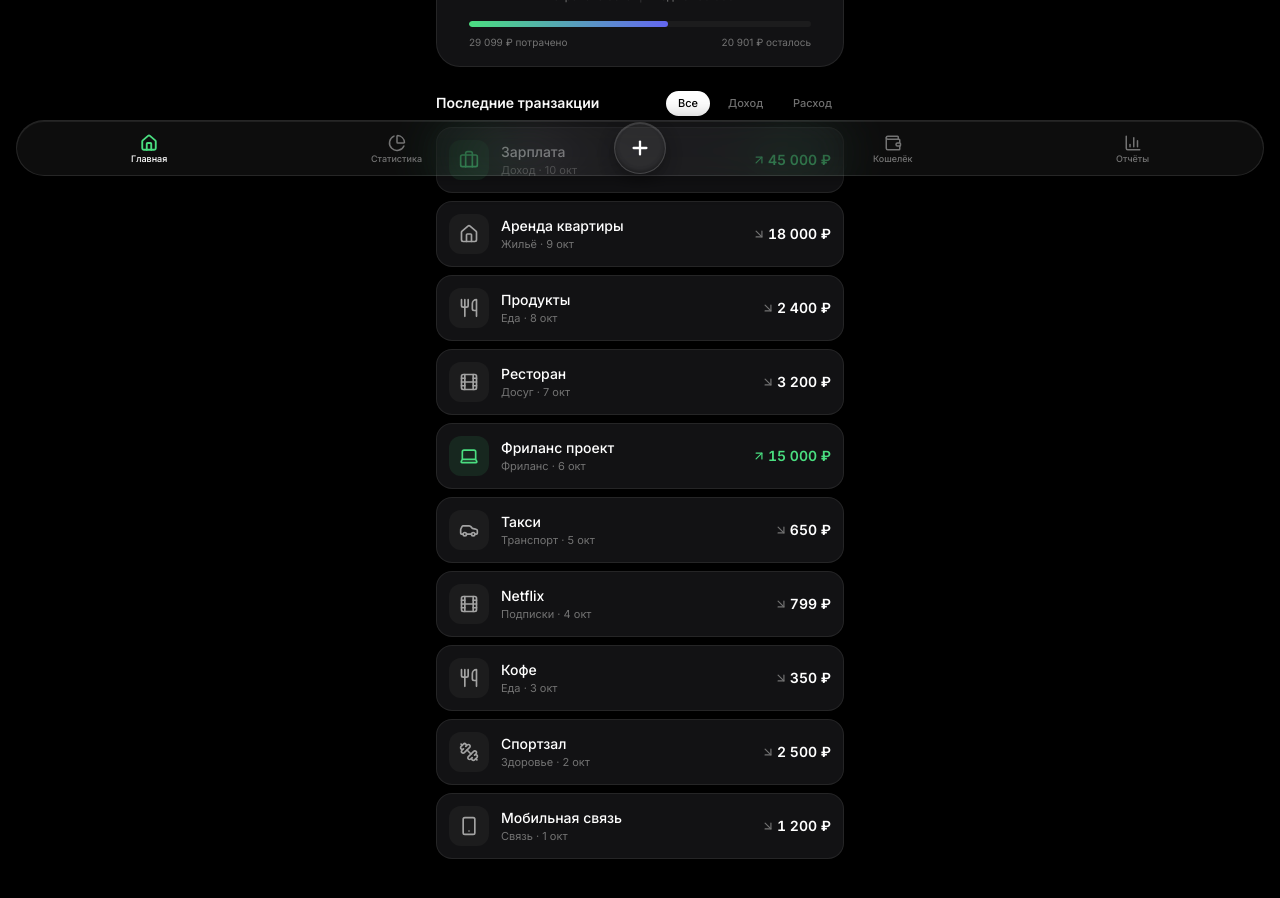
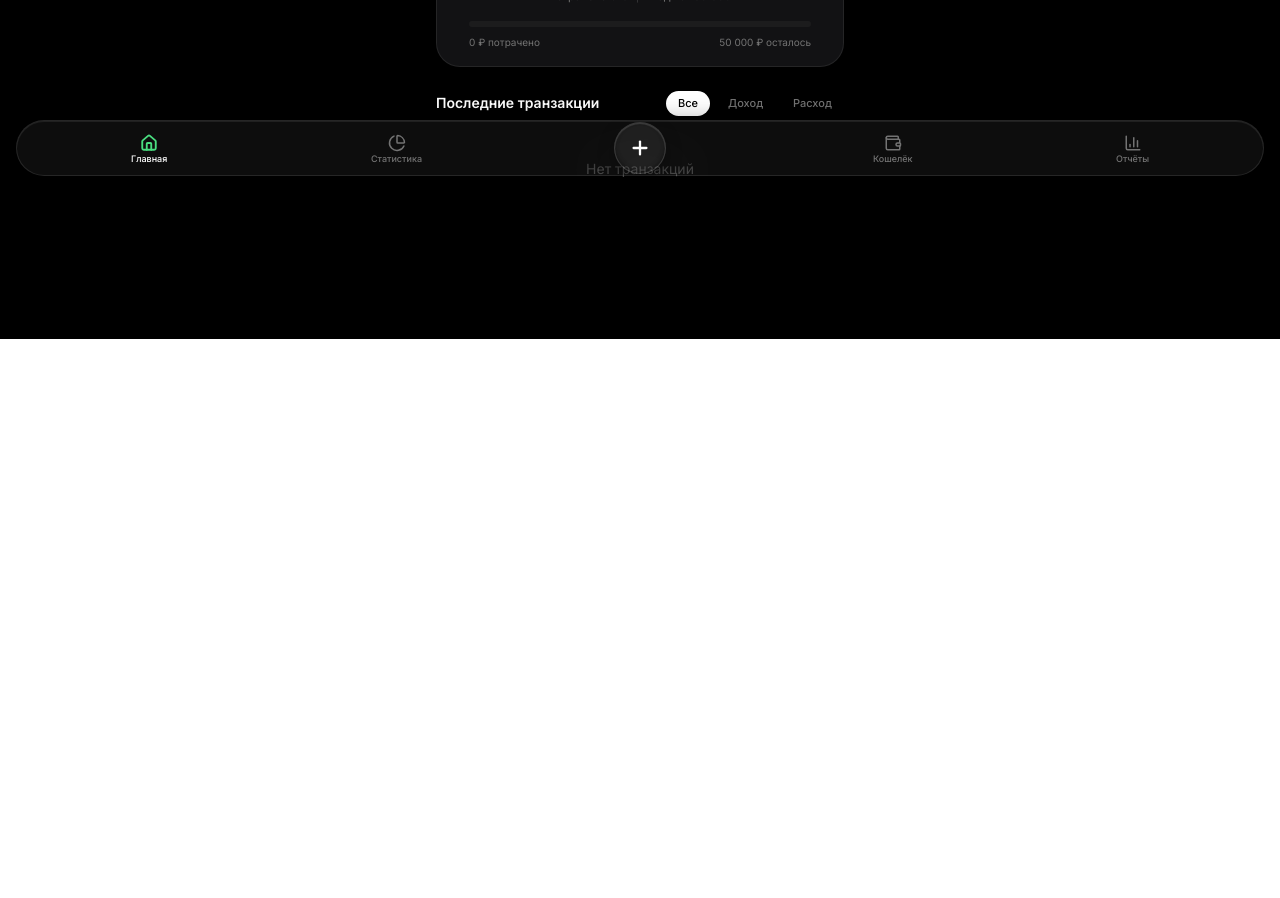
Before and after one commit to nlxv-dev/neo-finance, a React (Vite) app: page / in a window 1280 px wide. Shown: the part 600-1498 px from the top of the page. After the commit the page ends 939 px from the top, so only its background shows below. Built offline with nearby package versions, Linux system fonts and the light colour scheme.

Commit message:
Update mockData.ts

```diff
--- a/src/data/mockData.ts
+++ b/src/data/mockData.ts
@@ -25,7 +25,7 @@ export interface Transaction {
   isIncome: boolean;
 }
 
-export const INITIAL_BALANCE = 70000;
+export const INITIAL_BALANCE = 0;
 export const MONTHLY_BUDGET = 50000;
 
 export const categoryIconMap: Record<string, LucideIcon> = {
@@ -44,18 +44,8 @@ export function getIconForCategory(category: string): LucideIcon {
   return categoryIconMap[category] ?? ShoppingCart;
 }
 
-export const initialTransactions: Transaction[] = [
-  { id: 1, title: 'Зарплата', category: 'Доход', amount: 45000, date: '10 окт', isIncome: true },
-  { id: 2, title: 'Аренда квартиры', category: 'Жильё', amount: 18000, date: '9 окт', isIncome: false },
-  { id: 3, title: 'Продукты', category: 'Еда', amount: 2400, date: '8 окт', isIncome: false },
-  { id: 4, title: 'Ресторан', category: 'Досуг', amount: 3200, date: '7 окт', isIncome: false },
-  { id: 5, title: 'Фриланс проект', category: 'Фриланс', amount: 15000, date: '6 окт', isIncome: true },
-  { id: 6, title: 'Такси', category: 'Транспорт', amount: 650, date: '5 окт', isIncome: false },
-  { id: 7, title: 'Netflix', category: 'Подписки', amount: 799, date: '4 окт', isIncome: false },
-  { id: 8, title: 'Кофе', category: 'Еда', amount: 350, date: '3 окт', isIncome: false },
-  { id: 9, title: 'Спортзал', category: 'Здоровье', amount: 2500, date: '2 окт', isIncome: false },
-  { id: 10, title: 'Мобильная связь', category: 'Связь', amount: 1200, date: '1 окт', isIncome: false },
-];
+// Пустой массив для чистого старта при первом запуске
+export const initialTransactions: Transaction[] = [];
 
 export type BudgetStatus = 'normal' | 'warning' | 'overbudget';
 
```
